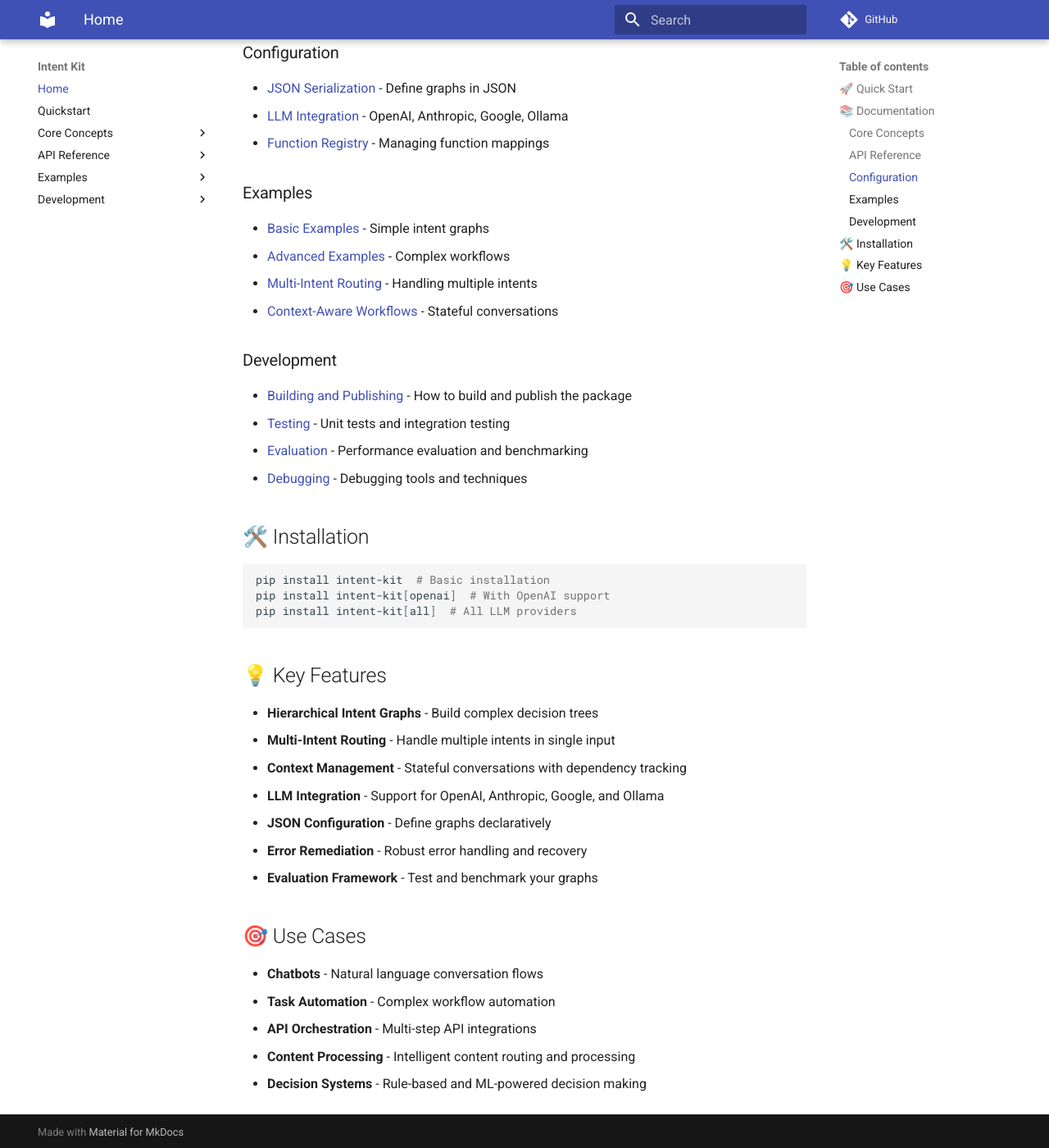
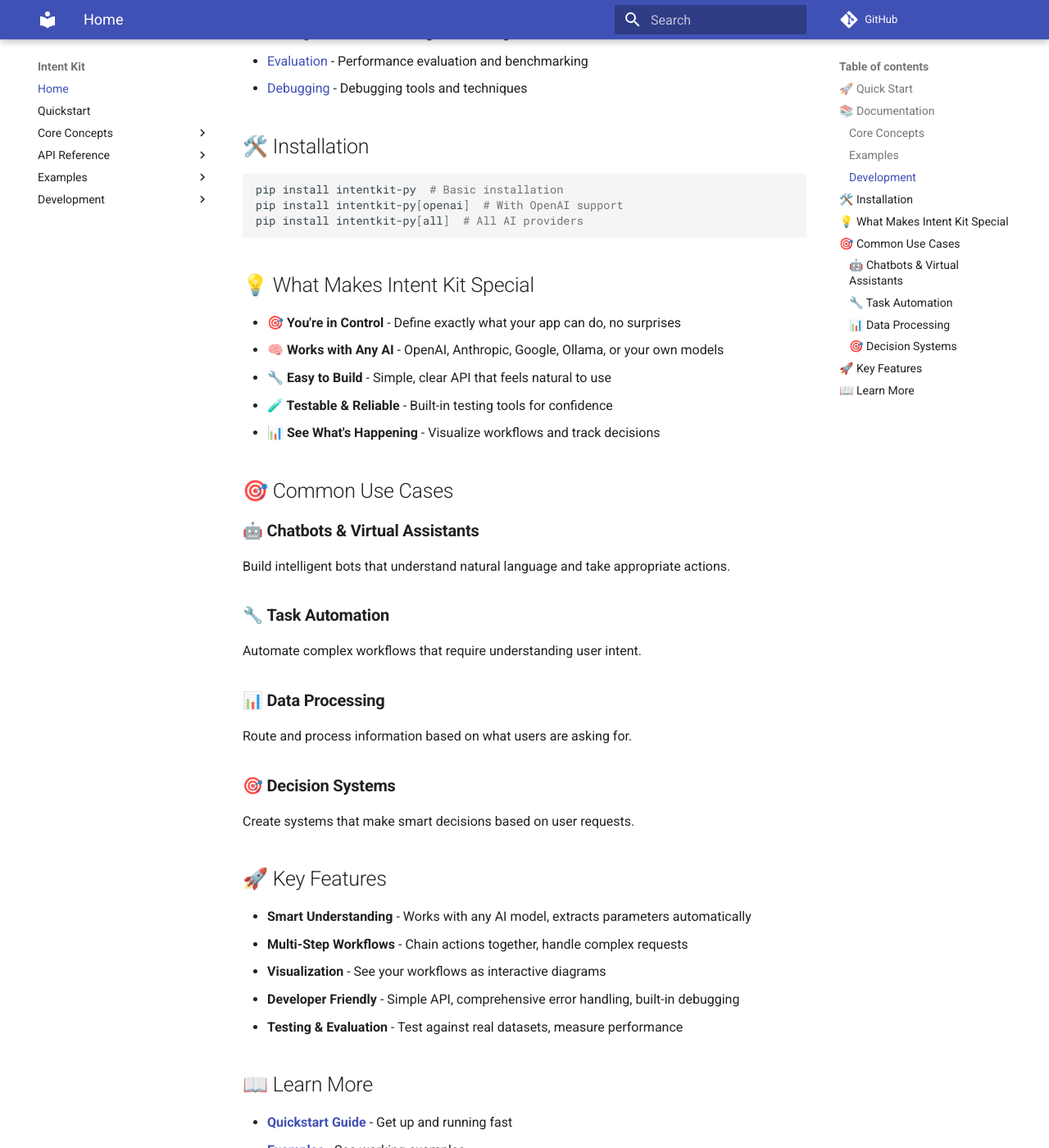
Before and after one commit to Stephen-Collins-tech/intent-kit, an MkDocs documentation site: the page built from docs/index.md, in a window 1280 px wide and 1400 px high, scrolled down 798 px. Shown: the whole window at 82% size. Built offline with MkDocs 1.6.1 and Material for MkDocs 9.7.7, drawn with Linux system fonts in a browser that asks for light colours; comment, search, counter and statistics services are not loaded; some of the changed text lies outside the part shown.

Commit message:
Revamp README, docs, and quickstart with clearer messaging and examples
Co-authored-by: stephenc211 <stephenc211@gmail.com>

````diff
--- a/docs/index.md
+++ b/docs/index.md
@@ -1,6 +1,6 @@
-# Welcome to intent-kit
+# Welcome to Intent Kit
 
-intent-kit is a universal Python framework for building hierarchical intent graphs with deterministic, fully-auditable execution models.
+Intent Kit is a Python framework that helps you build intelligent applications that understand what users want and take the right actions.
 
 ## 🚀 Quick Start
 
@@ -9,27 +9,13 @@ Get up and running in minutes with our [Quickstart Guide](quickstart.md).
 ## 📚 Documentation
 
 ### Core Concepts
-- [Intent Graphs](concepts/intent-graphs.md) - Understanding the core architecture
-- [Nodes and Actions](concepts/nodes-and-actions.md) - Building blocks of intent graphs
-- [Context System](concepts/context_system.md) - State management and dependency tracking
-- [Remediation](concepts/remediation.md) - Error handling and recovery strategies
-
-### API Reference
-- [IntentGraphBuilder](api/intent_graph_builder.md) - Fluent interface for building graphs
-- [Node Types](api/node_types.md) - Action, Classifier, and Splitter nodes
-- [Context API](api/context_api.md) - Context management and debugging
-- [Remediation API](api/remediation_api.md) - Error handling strategies
-
-### Configuration
-- [JSON Serialization](configuration/json-serialization.md) - Define graphs in JSON
-- [LLM Integration](configuration/llm_integration.md) - OpenAI, Anthropic, Google, Ollama
-- [Function Registry](configuration/function_registry.md) - Managing function mappings
+- [Intent Graphs](concepts/intent-graphs.md) - How to structure your workflows
+- [Nodes and Actions](concepts/nodes-and-actions.md) - Building blocks for your applications
 
 ### Examples
-- [Basic Examples](examples/basic_examples.md) - Simple intent graphs
-- [Advanced Examples](examples/advanced_examples.md) - Complex workflows
-- [Multi-Intent Routing](examples/multi_intent_routing.md) - Handling multiple intents
-- [Context-Aware Workflows](examples/context_workflows.md) - Stateful conversations
+- [Calculator Bot](examples/calculator-bot.md) - Simple math operations
+- [Context-Aware Chatbot](examples/context-aware-chatbot.md) - Remembering conversations
+- [Multi-Intent Routing](examples/multi-intent-routing.md) - Handling complex requests
 
 ### Development
 - [Building and Publishing](development/building-and-publishing.md) - How to build and publish the package
@@ -40,25 +26,44 @@ Get up and running in minutes with our [Quickstart Guide](quickstart.md).
 ## 🛠️ Installation
 
 ```bash
-pip install intent-kit  # Basic installation
-pip install intent-kit[openai]  # With OpenAI support
-pip install intent-kit[all]  # All LLM providers
+pip install intentkit-py  # Basic installation
+pip install intentkit-py[openai]  # With OpenAI support
+pip install intentkit-py[all]  # All AI providers
 ```
 
-## 💡 Key Features
+## 💡 What Makes Intent Kit Special
 
-- **Hierarchical Intent Graphs** - Build complex decision trees
-- **Multi-Intent Routing** - Handle multiple intents in single input
-- **Context Management** - Stateful conversations with dependency tracking
-- **LLM Integration** - Support for OpenAI, Anthropic, Google, and Ollama
-- **JSON Configuration** - Define graphs declaratively
-- **Error Remediation** - Robust error handling and recovery
-- **Evaluation Framework** - Test and benchmark your graphs
+- **🎯 You're in Control** - Define exactly what your app can do, no surprises
+- **🧠 Works with Any AI** - OpenAI, Anthropic, Google, Ollama, or your own models
+- **🔧 Easy to Build** - Simple, clear API that feels natural to use
+- **🧪 Testable & Reliable** - Built-in testing tools for confidence
+- **📊 See What's Happening** - Visualize workflows and track decisions
 
-## 🎯 Use Cases
+## 🎯 Common Use Cases
 
-- **Chatbots** - Natural language conversation flows
-- **Task Automation** - Complex workflow automation
-- **API Orchestration** - Multi-step API integrations
-- **Content Processing** - Intelligent content routing and processing
-- **Decision Systems** - Rule-based and ML-powered decision making
+### 🤖 **Chatbots & Virtual Assistants**
+Build intelligent bots that understand natural language and take appropriate actions.
+
+### 🔧 **Task Automation**
+Automate complex workflows that require understanding user intent.
+
+### 📊 **Data Processing**
+Route and process information based on what users are asking for.
+
+### 🎯 **Decision Systems**
+Create systems that make smart decisions based on user requests.
+
+## 🚀 Key Features
+
+- **Smart Understanding** - Works with any AI model, extracts parameters automatically
+- **Multi-Step Workflows** - Chain actions together, handle complex requests
+- **Visualization** - See your workflows as interactive diagrams
+- **Developer Friendly** - Simple API, comprehensive error handling, built-in debugging
+- **Testing & Evaluation** - Test against real datasets, measure performance
+
+## 📖 Learn More
+
+- **[Quickstart Guide](quickstart.md)** - Get up and running fast
+- **[Examples](examples/)** - See working examples
+- **[Core Concepts](concepts/)** - Understand the fundamentals
+- **[Development](development/)** - Testing, debugging, and deployment
````
Also changed, not shown: README.md (+172 -85 lines), docs/quickstart.md (+62 -10 lines).
